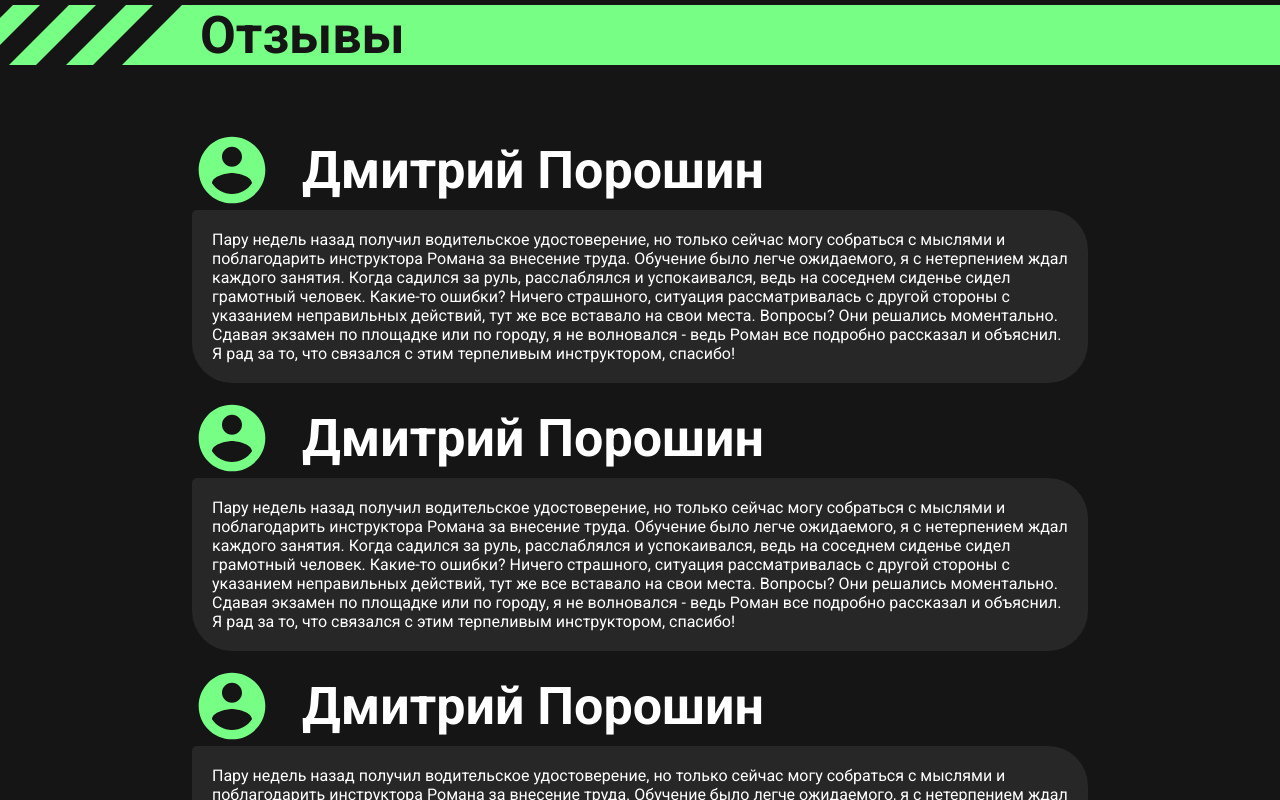
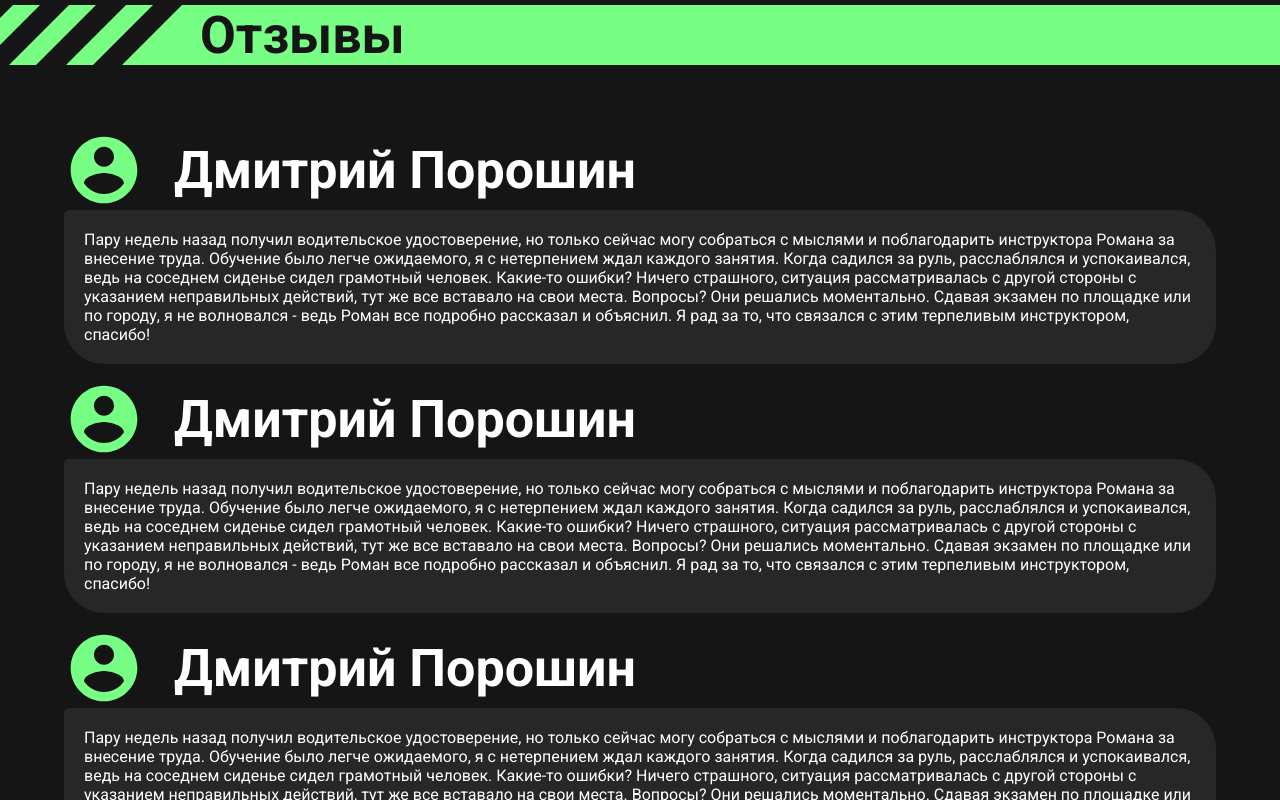
Before and after one commit to vzichv/reason, a React (Create React App) app: page / in a window 1280 px wide. Shown: the part 1460-2260 px from the top of the page. Built offline with nearby package versions, Linux system fonts and the light colour scheme.

Commit message:
Add max-width for offers and reviews

```diff
--- a/src/components/offer-section/offer-section.module.sass
+++ b/src/components/offer-section/offer-section.module.sass
@@ -5,6 +5,8 @@
   margin-bottom: 65px
 
 .offers
+  max-width: 1300px
+  margin: 0 auto
   display: grid
   justify-items: center
   grid-template-columns: 1fr 1fr 1fr
--- a/src/components/review-component/review-component.module.sass
+++ b/src/components/review-component/review-component.module.sass
@@ -3,7 +3,8 @@
 .body
   margin: 15px auto 0px auto
   color: $basic-information
-  width: 70%
+  width: 90%
+  max-width: 1300px
 
 .header
   display: flex
```
